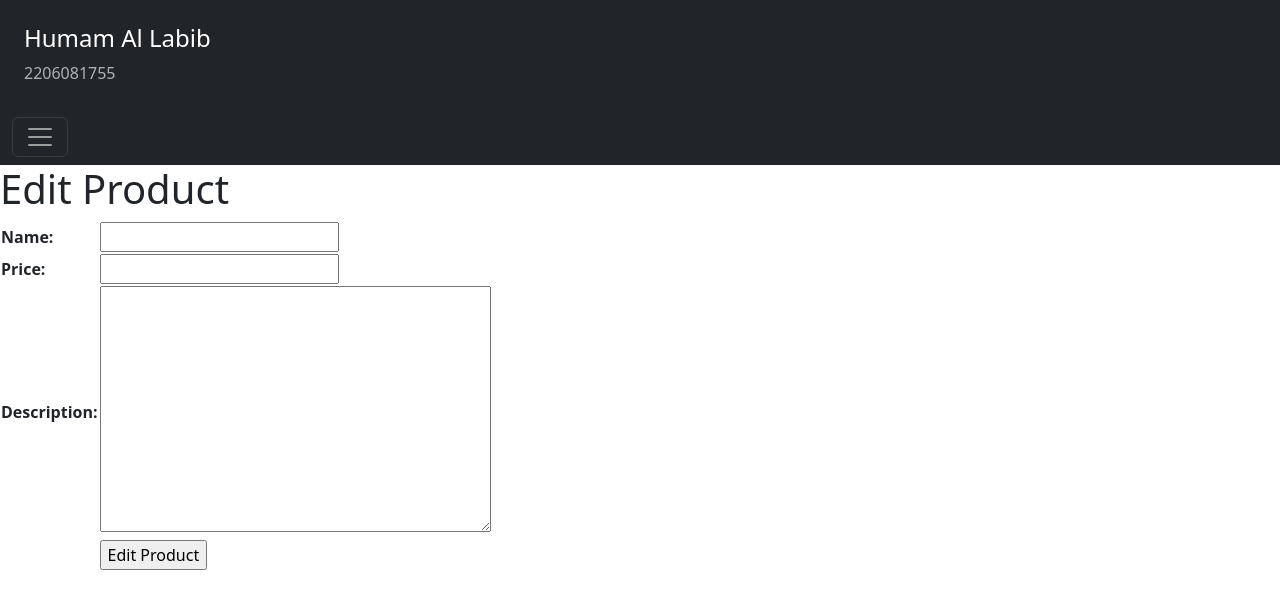
After one commit to humama/shopping-list, a Django app: template main/templates/edit_product.html in a window 1280 px wide, after a click that opens the changed part. The commit adds this page. Shown: the top 609 px of the page. Run offline with Django 4.2, Linux system fonts and the light colour scheme; the template is opened without the code that fills it: values that come from a table or form of the project are taken from there, others are empty.

Commit message:
tutorial 4 selesai

```diff
--- /dev/null
+++ b/main/templates/edit_product.html
@@ -0,0 +1,22 @@
+{% extends 'base.html' %}
+
+{% load static %}
+
+{% block content %}
+
+<h1>Edit Product</h1>
+
+<form method="POST">
+    {% csrf_token %}
+    <table>
+        {{ form.as_table }}
+        <tr>
+            <td></td>
+            <td>
+                <input type="submit" value="Edit Product"/>
+            </td>
+        </tr>
+    </table>
+</form>
+
+{% endblock %}
--- a/main/urls.py
+++ b/main/urls.py
@@ -1,5 +1,5 @@
 from django.urls import path
-from main.views import show_main, create_product, show_xml, show_json, show_xml_by_id, show_json_by_id, register, login_user, logout_user
+from main.views import show_main, create_product, show_xml, show_json, show_xml_by_id, show_json_by_id, register, login_user, logout_user, edit_product, delete_product
 
 app_name = 'main'
 
@@ -13,4 +13,6 @@ urlpatterns = [
     path('register/', register, name='register'),
     path('login/', login_user, name='login'),
     path('logout/', logout_user, name='logout'),
+    path('edit-product/<int:id>', edit_product, name='edit_product'),
+    path('delete/<int:id>', delete_product, name='delete_product'),
 ]
--- a/templates/base.html
+++ b/templates/base.html
@@ -3,12 +3,26 @@
 <html lang="en">
     <head>
         <meta charset="UTF-8" />
-        <meta
-            name="viewport"
-            content="width=device-width, initial-scale=1.0"
-        />
-        {% block meta %}
-        {% endblock meta %}
+        <meta name="viewport" content="width=device-width, initial-scale=1.0"/>
+        <link href="https://cdn.jsdelivr.net/npm/bootstrap@5.3.2/dist/css/bootstrap.min.css" rel="stylesheet" integrity="sha384-T3c6CoIi6uLrA9TneNEoa7RxnatzjcDSCmG1MXxSR1GAsXEV/Dwwykc2MPK8M2HN" crossorigin="anonymous">
+        <script src="https://code.jquery.com/jquery-3.6.0.min.js" integrity="sha384-KyZXEAg3QhqLMpG8r+J4jsl5c9zdLKaUk5Ae5f5b1bw6AUn5f5v8FZJoMxm6f5cH1" crossorigin="anonymous"></script>
+        <script src="https://cdn.jsdelivr.net/npm/@popperjs/core@2.11.8/dist/umd/popper.min.js" integrity="sha384-I7E8VVD/ismYTF4hNIPjVp/Zjvgyol6VFvRkX/vR+Vc4jQkC+hVqc2pM8ODewa9r" crossorigin="anonymous"></script>
+        <script src="https://cdn.jsdelivr.net/npm/bootstrap@5.3.2/dist/js/bootstrap.min.js" integrity="sha384-BBtl+eGJRgqQAUMxJ7pMwbEyER4l1g+O15P+16Ep7Q9Q+zqX6gSbd85u4mG4QzX+" crossorigin="anonymous"></script>
+        <div class="collapse" id="navbarToggleExternalContent" data-bs-theme="dark">
+            <div class="bg-dark p-4">
+              <h5 class="text-body-emphasis h4">Humam Al Labib</h5>
+              <span class="text-body-secondary">2206081755</span><br>
+              {% block navbar %}
+              {% endblock navbar %}
+            </div>
+          </div>
+          <nav class="navbar navbar-dark bg-dark">
+            <div class="container-fluid">
+              <button class="navbar-toggler" type="button" data-bs-toggle="collapse" data-bs-target="#navbarToggleExternalContent" aria-controls="navbarToggleExternalContent" aria-expanded="false" aria-label="Toggle navigation">
+                <span class="navbar-toggler-icon"></span>
+              </button>
+            </div>
+          </nav>
     </head>
 
     <body>
```
Also changed, not shown: main/templates/main.html (+19 -5 lines), main/views.py (+23 -0 lines).
